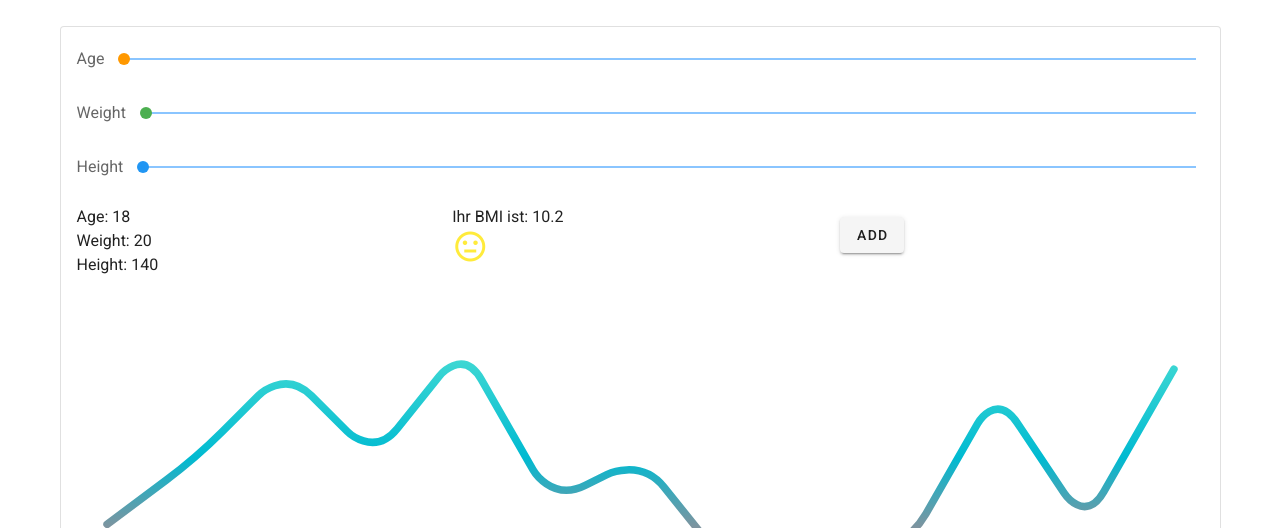
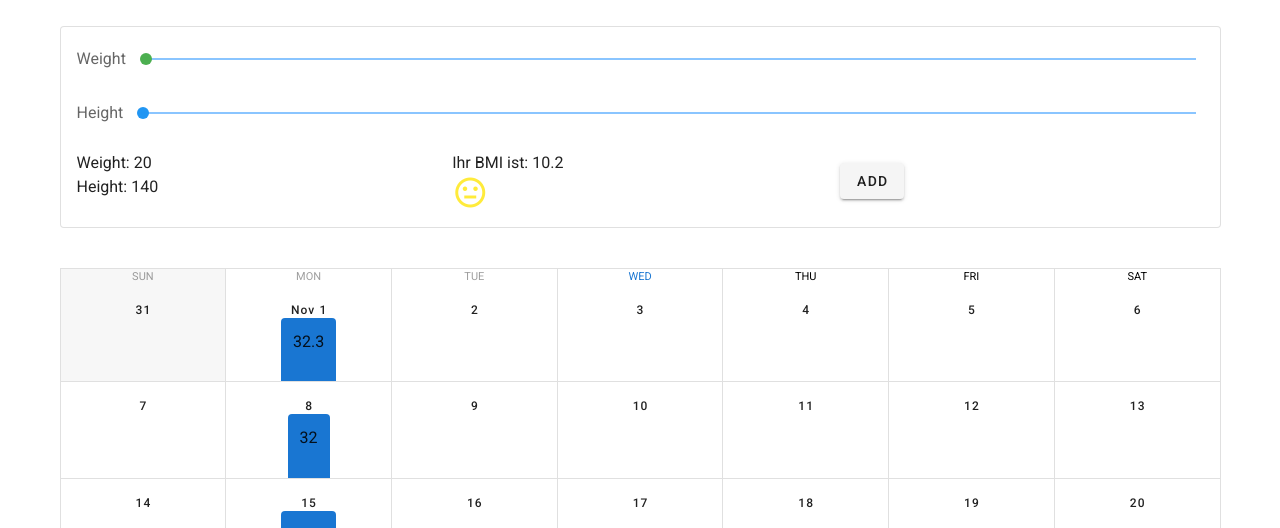
Before and after one commit to lailagryzik/BMI-Dashboard, a Vue app: page / in a window 1280 px wide. Shown: the part 424-952 px from the top of the page. Built offline with nearby package versions, Linux system fonts and the light colour scheme.

Commit message:
Add BMI-diary

```diff
--- a/src/App.vue
+++ b/src/App.vue
@@ -17,16 +17,7 @@
           <v-row class="text-center">{{ patient.birthDate }}</v-row>
         </v-card>
         <v-card class="pa-7 mt-7" outlined>
-          <v-row>
-            <v-slider
-              v-model="age"
-              color="orange"
-              label="Age"
-              min="18"
-              max="100"
-              thumb-label
-            ></v-slider>
-          </v-row>
+          <v-row> </v-row>
           <v-row>
             <v-slider
               v-model="weight"
@@ -50,7 +41,6 @@
 
           <v-row>
             <v-col>
-              <v-row>Age: {{ age }}</v-row>
               <v-row>Weight: {{ weight }}</v-row>
               <v-row>Height: {{ height }}</v-row>
             </v-col>
@@ -78,8 +68,8 @@
               </v-row>
             </v-col>
             <v-col>
-              <v-btn @click="addBMI(bmi)" elevation="2">Add</v-btn>
-            </v-col>
+              <v-btn @click="addBMI(bmi)" elevation="2">Add</v-btn> </v-col
+            ><!--
             <v-sparkline
               class="mt-10"
               :value="value"
@@ -93,25 +83,19 @@
               :type="type"
               :auto-line-width="autoLineWidth"
               auto-draw
-            ></v-sparkline>
+            ></v-sparkline>-->
           </v-row>
         </v-card>
         <v-row class="mt-7">
           <v-col>
             <v-sheet height="500">
               <v-calendar :now="today" :value="today" color="primary">
-                <template v-slot:day="{ past, date }">
+                <template v-slot:day="{ date }">
                   <v-row class="fill-height">
-                    <template v-if="past && tracked[date]">
-                      <v-sheet
-                        v-for="(percent, i) in tracked[date]"
-                        :key="i"
-                        :title="category[i]"
-                        :color="colors[i]"
-                        :width="`${percent}%`"
-                        height="100%"
-                        tile
-                      ></v-sheet>
+                    <template v-if="tracked[date]">
+                      <v-card color="primary" flat class="mx-auto pa-3">
+                        {{ tracked[date] }}</v-card
+                      >
                     </template>
                   </v-row>
                 </template>
@@ -128,8 +112,6 @@
 export default {
   name: "App",
 
-  components: {},
-
   data: () => ({
     width: 2,
     radius: 10,
@@ -138,24 +120,17 @@ export default {
     gradient: ["#58e4d4", "#00bad1", "#ff6c6c"],
     value: [2, 5, 9, 5, 10, 3, 5, 0, 0, 1, 8, 2, 9],
     gradientDirection: "top",
-
     fill: false,
     type: "trend",
     autoLineWidth: false,
     today: new Date(),
     tracked: {
-      "2019-01-09": [23, 45, 10],
-      "2019-01-08": [10],
-      "2019-01-07": [0, 78, 5],
-      "2019-01-06": [0, 0, 50],
-      "2019-01-05": [0, 10, 23],
-      "2019-01-04": [2, 90],
-      "2019-01-03": [10, 32],
-      "2019-01-02": [80, 10, 10],
-      "2019-01-01": [20, 25, 10],
+      "2021-11-29": 31,
+      "2021-11-22": 31.3,
+      "2021-11-15": 31.6,
+      "2021-11-08": 32,
+      "2021-11-01": 32.3,
     },
-    colors: ["#1867c0", "#fb8c00", "#000000"],
-    category: ["Development", "Meetings", "Slacking"],
 
     age: 18,
     weight: 20,
@@ -203,8 +178,16 @@ export default {
   }),
   methods: {
     addBMI(value) {
-      this.value.shift();
-      this.value[this.value.length] = value;
+      let date = new Date();
+      let day = date.getDate();
+      let month = date.getMonth() + 1;
+      let year = date.getFullYear();
+
+      this.tracked[year + "-" + month + "-" + day] = value;
+      console.log(this.tracked);
+      this.tracked = JSON.parse(JSON.stringify(this.tracked));
+      //this.value.shift();
+      //this.value[this.value.length] = value;
     },
   },
 
```
Also changed, not shown: src/components/LineChart.vue (added, +15 -0 lines).
